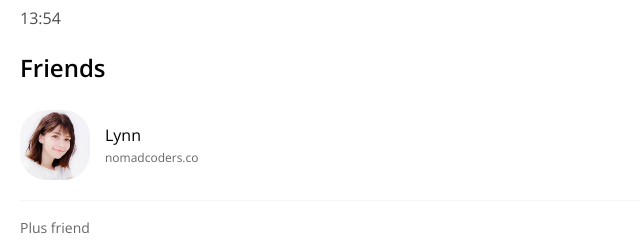
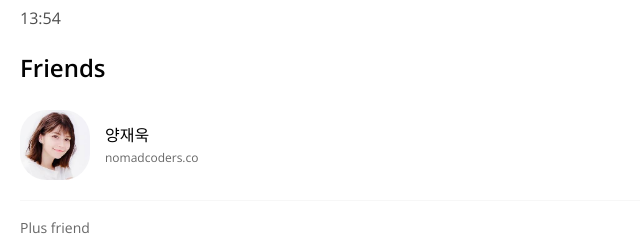
Before and after one commit to didwodnr123/kakao-clone, a plain HTML site: page friends.html in a window 1280 px wide. Shown: the top 240 px of the page, 0-640 px from the left. Drawn offline with nearby package versions, Linux system fonts and the light colour scheme.

Commit message:
Update friends.html

```diff
--- a/friends.html
+++ b/friends.html
@@ -43,7 +43,7 @@
                         <img src="images/lynn.jpeg" alt="" class="g-avatar friend__avatar">
                         <div class="friend__content">
                             <span class="friend__name">
-                                Lynn
+                                양재욱
                             </span>
                             <span class="friend__status">
                                 nomadcoders.co
```
